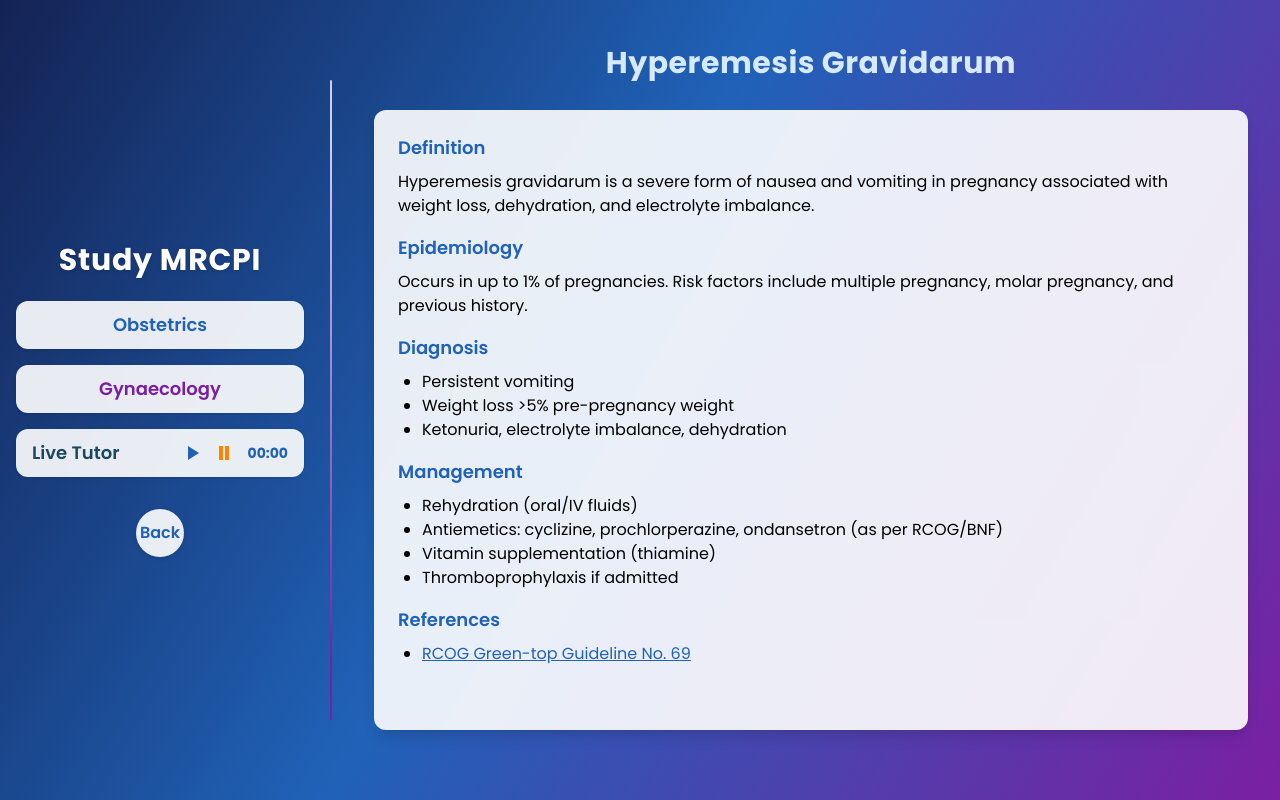
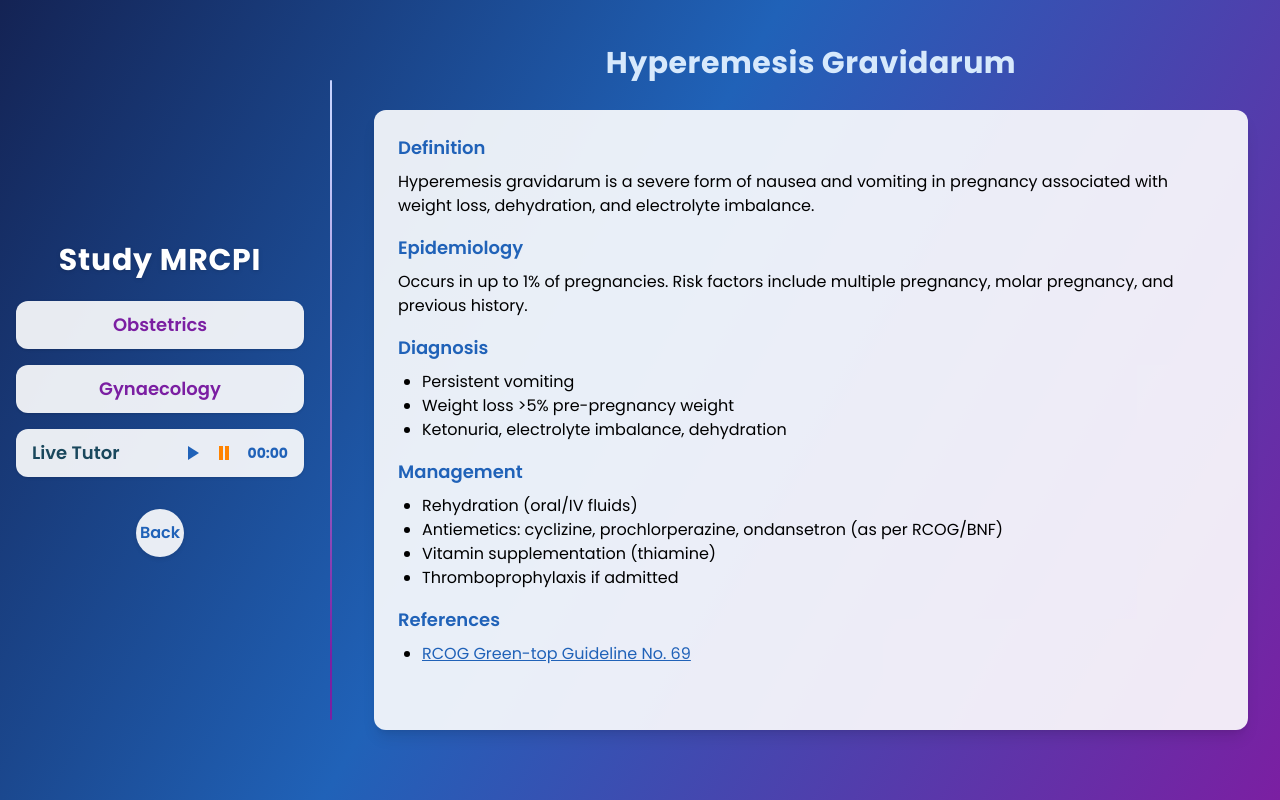
Before and after one commit to Ahmed-Abdelrazik9/html-tests, a plain HTML site: page index.html in a window 1280 px wide. Drawn offline with nearby package versions, Linux system fonts and the light colour scheme.

Commit message:
Update index.html

```diff
--- a/index.html
+++ b/index.html
@@ -75,7 +75,7 @@
       </div>
       <div class="sidebar-spacing"></div>
       <div class="flex flex-col items-center">
-        <button class="w-full h-12 rounded-xl bg-white/90 hover:bg-blue-100 text-[#2062b8] font-semibold text-lg shadow transition">Obstetrics</button>
+        <button class="w-full h-12 rounded-xl bg-white/90 hover:bg-blue-100 text-[#7b1fa2] font-semibold text-lg shadow transition">Obstetrics</button>
         <div class="sidebar-spacing"></div>
         <button class="w-full h-12 rounded-xl bg-white/90 hover:bg-blue-100 text-[#7b1fa2] font-semibold text-lg shadow transition">Gynaecology</button>
         <div class="sidebar-spacing"></div>
```
